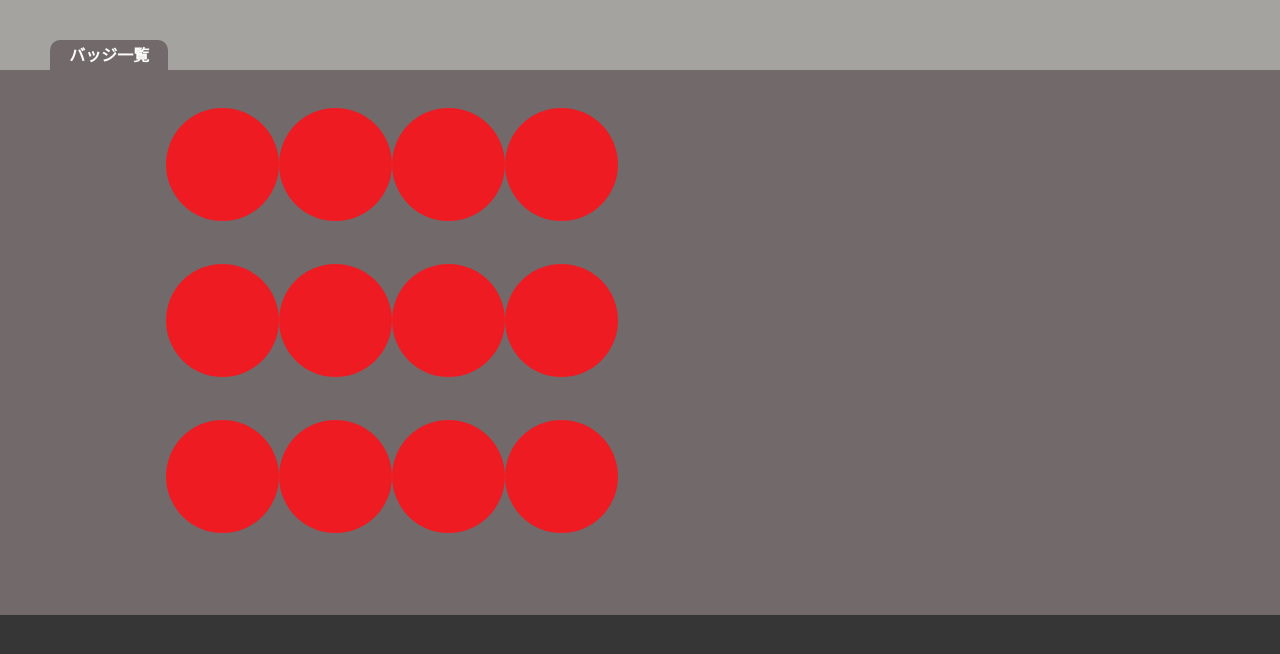
After one commit to felixxsv/disconnect, a PHP site: page /html/createBadge.html in a window 1280 px wide. The commit adds this page. Shown: the top 654 px of the page. Run offline with PHP 8.4, Linux system fonts and the light colour scheme.

Commit message:
ver 1.3 createBadge

```diff
--- a/site/css/createTab.css
+++ b/site/css/createTab.css
@@ -1,9 +1,7 @@
-body{
-    width: 1040px;
-}
+
 .tabs {
     max-width: 100%;
-    margin: 10% auto;
+    margin: auto;
   }
 
   .tab-list {
--- a/site/css/style.css
+++ b/site/css/style.css
@@ -8,9 +8,18 @@ main{
 
     margin: auto;
 }
-#badge{
-    border-radius: 50%;
+img{
     width: 113px;
     height: 113px;
-
+    border-radius: 60px
 }
+#step{
+    width: 85%;
+    height: 70%;
+    margin: auto;
+    margin-bottom: 40px;
+    display: flex;
+}
+#badge{
+    overflow-x: scroll;
+}
--- /dev/null
+++ b/site/html/createBadge.html
@@ -0,0 +1,70 @@
+<!DOCTYPE html>
+<html lang="en">
+<head>
+    <meta charset="UTF-8">
+    <meta name="viewport" content="width=device-width, initial-scale=1.0">
+    <title>create</title>
+    <link rel="stylesheet" href="/site/css/reset.css">
+    <link rel="stylesheet" href="/site/css/createTab.css">
+    <link rel="stylesheet" href="/site/css/style.css">
+</head>
+<body>
+    <div class="tabs">
+        <ul class="tab-list">
+          <li class="tab-item active" tabindex="0">バッジ一覧</li>
+        </ul>
+        <div class="tab-content">
+          <div class="tab-panel active">
+            <div id="badge">
+              <div id="step">
+                <div>
+                    <img src="/site/image/img/commen/test.jpg" alt="バッジ">
+                </div>
+                <div>
+                  <img src="/site/image/img/commen/test.jpg" alt="バッジ">
+                </div>
+                <div>
+                  <img src="/site/image/img/commen/test.jpg" alt="バッジ">
+                </div>
+                <div>
+                  <img src="/site/image/img/commen/test.jpg" alt="バッジ">
+                </div>
+              </div>
+              <div id="step">
+                <div>
+                  <img src="/site/image/img/commen/test.jpg" alt="バッジ">
+                </div>
+                <div>
+                  <img src="/site/image/img/commen/test.jpg" alt="バッジ">
+                </div>
+                <div>
+                  <img src="/site/image/img/commen/test.jpg" alt="バッジ">
+                </div>
+                <div>
+                  <img src="/site/image/img/commen/test.jpg" alt="バッジ">
+                </div>
+              </div>
+              <div id="step">
+                <div>
+                  <img src="/site/image/img/commen/test.jpg" alt="バッジ">
+                </div>
+                <div>
+                  <img src="/site/image/img/commen/test.jpg" alt="バッジ">
+                </div>
+                <div>
+                  <img src="/site/image/img/commen/test.jpg" alt="バッジ">
+                </div>
+                <div>
+                  <img src="/site/image/img/commen/test.jpg" alt="バッジ">
+                </div>
+              </div>
+            </div>
+            <!-- バー追加 -->
+          </div>
+        </div>
+      </div>
+
+    <script src="/site/js/createTab.js"></script>
+
+</body>
+</html>
```
Also changed, not shown: site/html/createBagdeTmp.html (deleted, +0 -19 lines).
